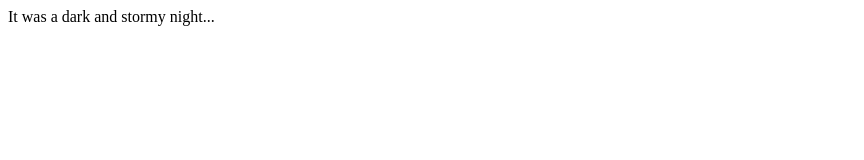
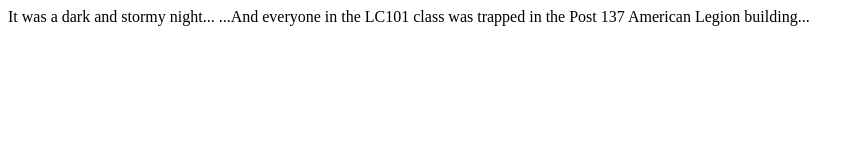
Before and after one commit to lewisdk/fireside-story, a plain HTML site: page index.html in a window 1280 px wide. Shown: the whole page, without its empty margins (0-864 px from the left). Drawn offline with Linux system fonts and the light colour scheme.

Commit message:
added second line of story

```diff
--- a/index.html
+++ b/index.html
@@ -1,5 +1,8 @@
 <html>
   <body>
-    <p>It was a dark and stormy night...</p>
+    <p>It was a dark and stormy night...
+    ...And everyone in the LC101 class was trapped in the
+    Post 137 American Legion building...
+    </p>
   </body>
 </html>
```
